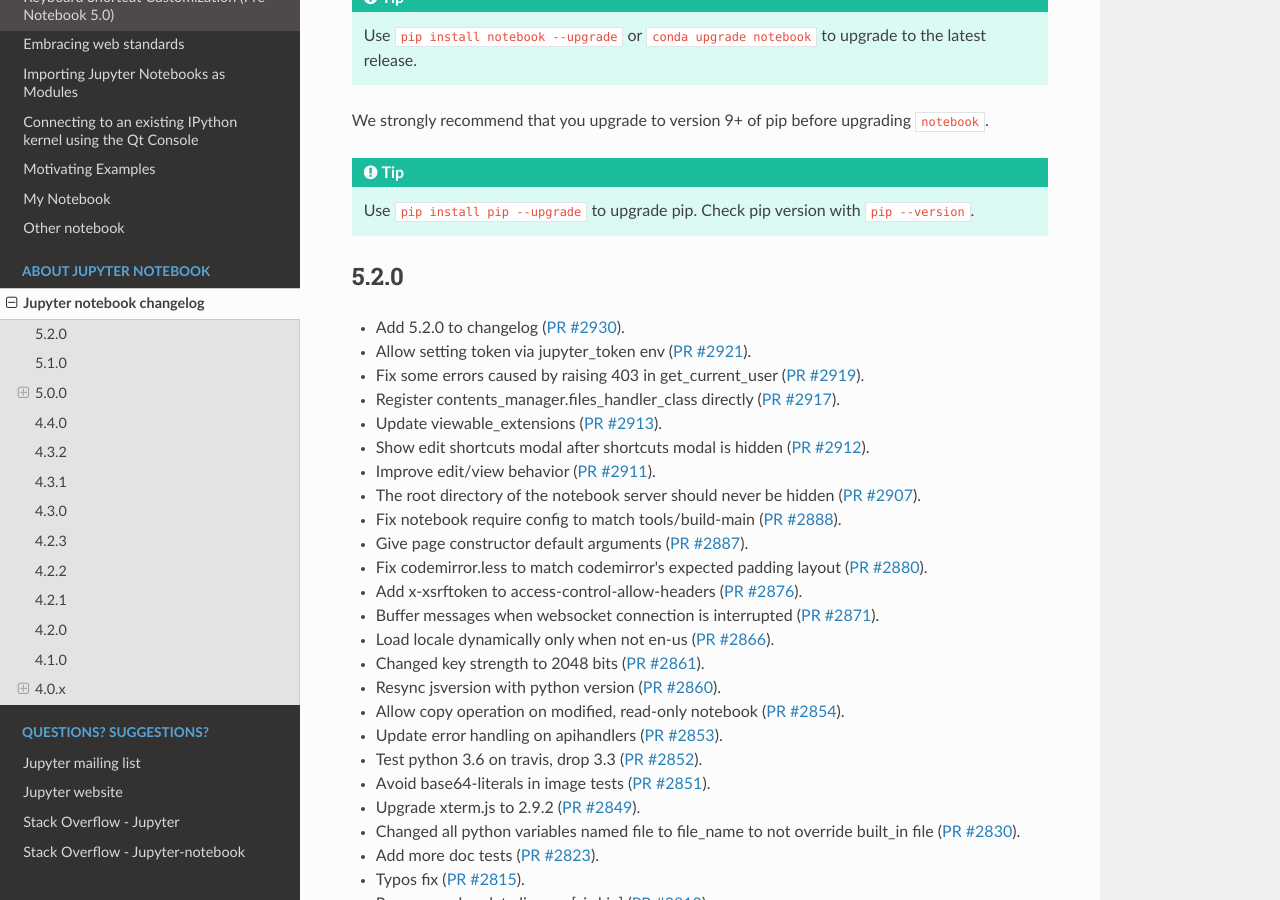
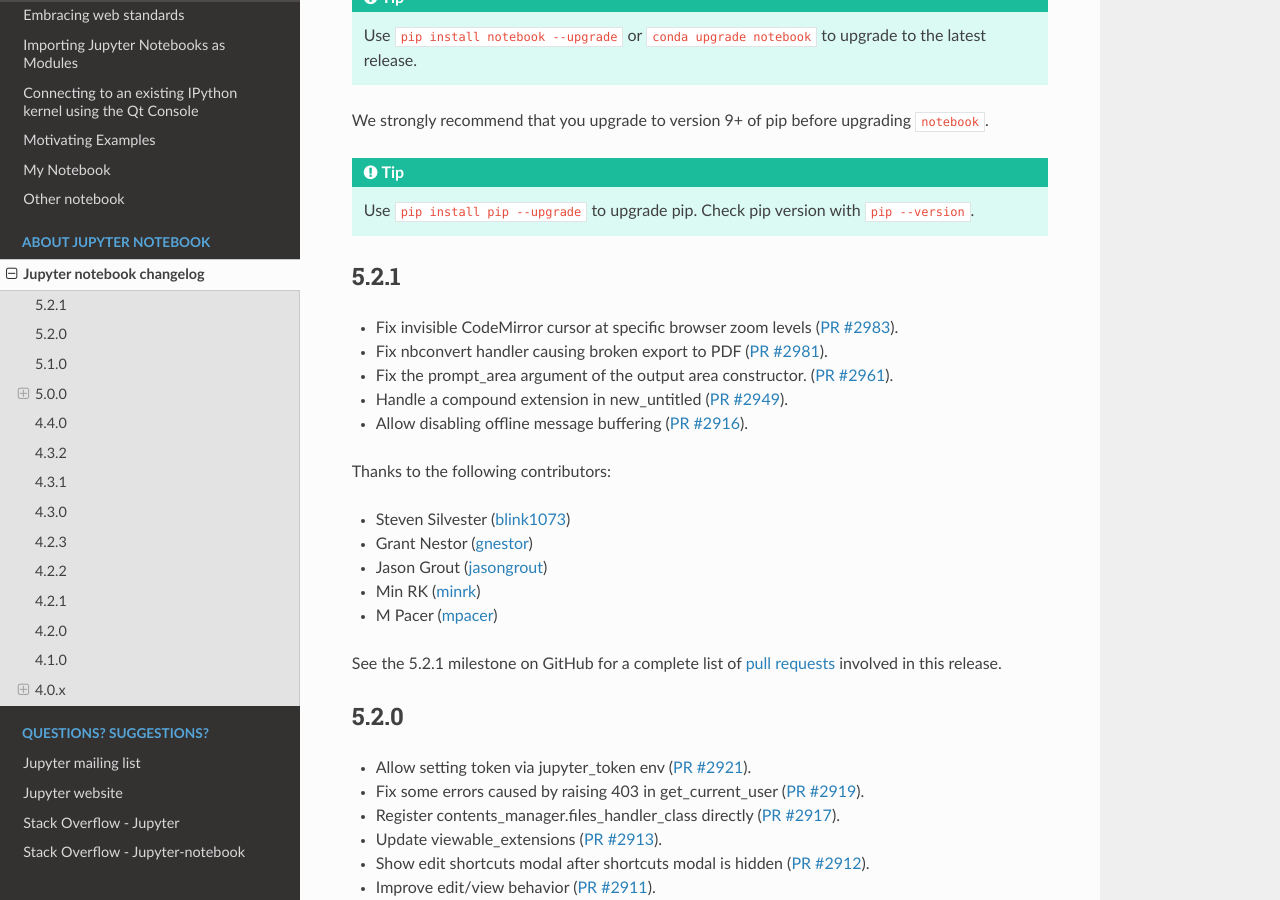
Before and after one commit to jupyter/nbclassic, a Sphinx documentation site: the page built from docs/source/changelog.rst, in a window 1280 px wide and 900 px high, scrolled down 225 px. Built offline with Sphinx 7.4.7 and the Read the Docs theme 2.0.0, drawn with Linux system fonts in a browser that asks for light colours; pages that are not in the unit, such as notebooks, are missing from menus; the version number could not be read and is left out.

Commit message:
Add 5.2.1 to changelog

```diff
--- a/docs/source/changelog.rst
+++ b/docs/source/changelog.rst
@@ -21,12 +21,33 @@
     ``pip --version``.
 
 
+.. _release-5.2.1:
+
+5.2.1
+-----
+
+- Fix invisible CodeMirror cursor at specific browser zoom levels (:ghpull:`2983`).
+- Fix nbconvert handler causing broken export to PDF (:ghpull:`2981`).
+- Fix the prompt_area argument of the output area constructor. (:ghpull:`2961`).
+- Handle a compound extension in new_untitled (:ghpull:`2949`).
+- Allow disabling offline message buffering (:ghpull:`2916`).
+
+Thanks to the following contributors:
+
+- Steven Silvester (`blink1073 <https://github.com/blink1073>`__)
+- Grant Nestor (`gnestor <https://github.com/gnestor>`__)
+- Jason Grout (`jasongrout <https://github.com/jasongrout>`__)
+- Min RK (`minrk <https://github.com/minrk>`__)
+- M Pacer (`mpacer <https://github.com/mpacer>`__)
+
+See the 5.2.1 milestone on GitHub for a complete list of
+`pull requests <https://github.com/jupyter/notebook/pulls?utf8=%E2%9C%93&q=is%3Apr%20milestone%3A5.2.1>`__ involved in this release.
+
 .. _release-5.2.0:
 
 5.2.0
 -----
 
-- Add 5.2.0 to changelog (:ghpull:`2930`).
 - Allow setting token via jupyter_token env (:ghpull:`2921`).
 - Fix some errors caused by raising 403 in get_current_user (:ghpull:`2919`).
 - Register contents_manager.files_handler_class directly (:ghpull:`2917`).
```
